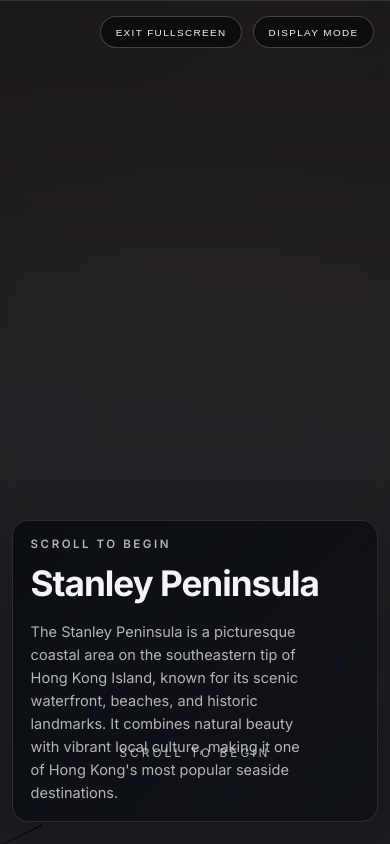
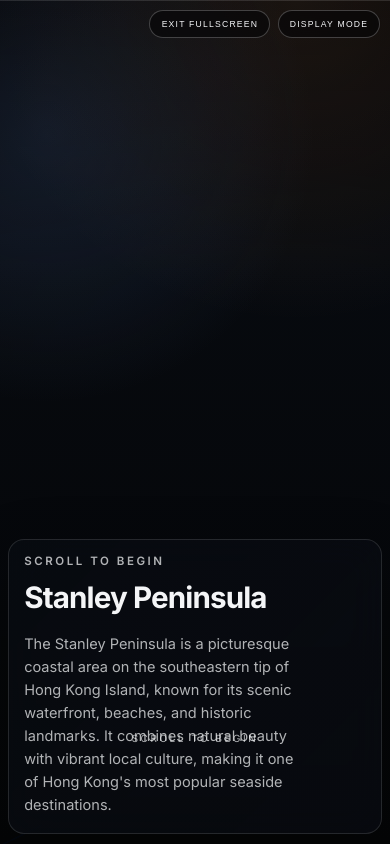
Before and after one commit to keyframesfound/SSCAtlas, a React (Vite) app: page / in a window 390 px wide. Shown: the top 844 px of the page. Built offline with nearby package versions, Linux system fonts and the light colour scheme; no server answers.

Commit message:
Mobile update

```diff
--- a/src/hooks/use-lenis-scroll.ts
+++ b/src/hooks/use-lenis-scroll.ts
@@ -6,17 +6,19 @@ export const useLenisScroll = (): number => {
   const [progress, setProgress] = useState(0)
 
   useEffect(() => {
+    const isMobile = window.matchMedia('(max-width: 720px)').matches
     const lenis = new Lenis({
-      smoothWheel: true,
-      lerp: 0.05,
-      wheelMultiplier: 0.45,
-      touchMultiplier: 0.8,
+      smoothWheel: !isMobile,
+      lerp: isMobile ? 0.12 : 0.05,
+      wheelMultiplier: isMobile ? 0.8 : 0.45,
+      touchMultiplier: isMobile ? 0.65 : 0.8,
     })
 
     let frameId = 0
 
     const updateProgress = () => {
-      const maxScroll = Math.max(1, document.documentElement.scrollHeight - window.innerHeight)
+      const viewportHeight = window.visualViewport?.height ?? window.innerHeight
+      const maxScroll = Math.max(1, document.documentElement.scrollHeight - viewportHeight)
       setProgress(clamp01(window.scrollY / maxScroll))
     }
 
@@ -25,12 +27,20 @@ export const useLenisScroll = (): number => {
       frameId = window.requestAnimationFrame(raf)
     }
 
+    const handleResize = () => {
+      updateProgress()
+    }
+
     lenis.on('scroll', updateProgress)
+    window.addEventListener('resize', handleResize)
+    window.visualViewport?.addEventListener('resize', handleResize)
     frameId = window.requestAnimationFrame(raf)
     updateProgress()
 
     return () => {
       window.cancelAnimationFrame(frameId)
+      window.removeEventListener('resize', handleResize)
+      window.visualViewport?.removeEventListener('resize', handleResize)
       lenis.off('scroll', updateProgress)
       lenis.destroy()
     }
--- a/src/index.css
+++ b/src/index.css
@@ -11,6 +11,7 @@
   --accent-gold: #f5c36f;
   --font-sans: 'Inter', 'Segoe UI', 'Helvetica Neue', Arial, sans-serif;
   --font-display: 'Inter', 'Segoe UI', 'Helvetica Neue', Arial, sans-serif;
+  --app-height: 100dvh;
 
   font-family: var(--font-sans);
   font-synthesis: none;
@@ -23,6 +24,11 @@
   box-sizing: border-box;
 }
 
+html {
+  height: 100%;
+  overflow-x: hidden;
+}
+
 html,
 body,
 #root {
@@ -32,6 +38,12 @@ body,
 }
 
 body {
+  min-height: 100dvh;
+  min-height: 100svh;
+  overflow-x: hidden;
+  overscroll-behavior: none;
+  -webkit-text-size-adjust: 100%;
+  touch-action: manipulation;
   color: var(--soft-white);
   background:
     radial-gradient(circle at 12% 16%, rgba(67, 94, 142, 0.26), transparent 34%),
@@ -45,7 +57,7 @@ body {
 }
 
 .debug-shell {
-  min-height: 100vh;
+  min-height: var(--app-height);
   display: grid;
   grid-template-columns: minmax(0, 1fr) 24rem;
   background: #050608;
@@ -53,7 +65,7 @@ body {
 
 .debug-stage {
   position: relative;
-  min-height: 100vh;
+  min-height: var(--app-height);
 }
 
 .debug-hud {
@@ -146,6 +158,8 @@ body {
 .atlas-stage {
   position: fixed;
   inset: 0;
+  min-height: var(--app-height);
+  height: var(--app-height);
   overflow: clip;
 }
 
@@ -240,10 +254,13 @@ body {
 
 .overlay-controls {
   position: absolute;
-  top: 1rem;
-  right: 1rem;
+  top: max(0.75rem, env(safe-area-inset-top));
+  right: max(0.75rem, env(safe-area-inset-right));
   display: flex;
-  gap: 0.7rem;
+  flex-wrap: wrap;
+  justify-content: flex-end;
+  gap: 0.55rem;
+  max-width: calc(100vw - 1rem);
   z-index: 25;
 }
 
@@ -252,12 +269,13 @@ body {
   border-radius: 999px;
   background: rgba(5, 6, 8, 0.62);
   color: var(--soft-white);
-  padding: 0.6rem 0.9rem;
+  padding: 0.58rem 0.8rem;
   text-transform: uppercase;
   letter-spacing: 0.14em;
-  font-size: 0.62rem;
+  font-size: 0.58rem;
   cursor: pointer;
   backdrop-filter: blur(12px);
+  white-space: nowrap;
 }
 
 .overlay-controls button:hover {
@@ -311,7 +329,9 @@ body {
 .overlay-scroll {
   position: absolute;
   left: 50%;
-  bottom: 10vh;
+  bottom: clamp(5.5rem, 16vh, 7rem);
+  width: min(100%, 20rem);
+  padding: 0 1rem;
   translate: -50% 18px;
   opacity: 0;
   transition: opacity 500ms ease, translate 500ms ease;
@@ -326,18 +346,21 @@ body {
 
 .overlay-scroll p {
   margin: 0;
+  text-align: center;
   text-transform: uppercase;
   letter-spacing: 0.26em;
-  font-size: 0.74rem;
+  font-size: 0.72rem;
   color: var(--muted-white);
 }
 
 .overlay-chapter {
   position: absolute;
-  left: clamp(1rem, 5vw, 4rem);
-  bottom: clamp(1rem, 9vh, 6.5rem);
-  width: min(42rem, calc(100vw - 2rem));
-  padding: 1rem 1.1rem 1.05rem;
+  left: clamp(0.75rem, 2.4vw, 1.5rem);
+  bottom: max(0.75rem, env(safe-area-inset-bottom));
+  width: min(42rem, calc(100vw - 1.5rem));
+  max-height: min(54vh, 20rem);
+  overflow: auto;
+  padding: 0.95rem 1rem 1rem;
   border: 1px solid rgba(255, 255, 255, 0.12);
   border-radius: 1rem;
   background:
@@ -369,7 +392,7 @@ body {
   letter-spacing: -0.03em;
   font-family: var(--font-display);
   font-weight: 700;
-  font-size: clamp(2.2rem, 5.5vw, 6rem);
+  font-size: clamp(1.85rem, 5.3vw, 6rem);
   color: var(--soft-white);
 }
 
@@ -592,7 +615,7 @@ body {
 
 .loading-shell,
 .error-shell {
-  min-height: 100vh;
+  min-height: var(--app-height);
   display: grid;
   place-items: center;
   text-align: center;
@@ -623,10 +646,22 @@ body {
     border-top: 1px solid rgba(244, 245, 247, 0.1);
   }
 
+  .overlay-controls {
+    top: max(0.6rem, env(safe-area-inset-top));
+    right: max(0.6rem, env(safe-area-inset-right));
+    gap: 0.45rem;
+  }
+
+  .overlay-controls button {
+    padding: 0.5rem 0.7rem;
+    font-size: 0.54rem;
+  }
+
   .overlay-chapter {
-    width: calc(100vw - 1.5rem);
-    left: 0.75rem;
-    bottom: 1.35rem;
+    width: calc(100vw - 1rem);
+    left: 0.5rem;
+    bottom: max(0.65rem, env(safe-area-inset-bottom));
+    padding: 0.9rem 0.95rem 1rem;
   }
 
   .overlay-chapter .description {
@@ -634,10 +669,28 @@ body {
     max-width: 30ch;
   }
 
+  .overlay-scroll {
+    bottom: clamp(4.6rem, 15vh, 6.2rem);
+    width: min(100%, 16rem);
+  }
+
+  .overlay-scroll p {
+    font-size: 0.62rem;
+  }
+
   .overlay-reveal,
   .overlay-finale {
-    width: calc(100vw - 1.5rem);
-    inset: auto 0 9vh;
+    width: calc(100vw - 1rem);
+    inset: auto 0 8vh;
+    padding: 0.92rem 1rem 1rem;
+  }
+
+  .overlay-finale h2 {
+    font-size: clamp(1.55rem, 6.2vw, 2.7rem);
+  }
+
+  .overlay-finale p {
+    font-size: 0.9rem;
   }
 
   .details-panel.expanded {
```
